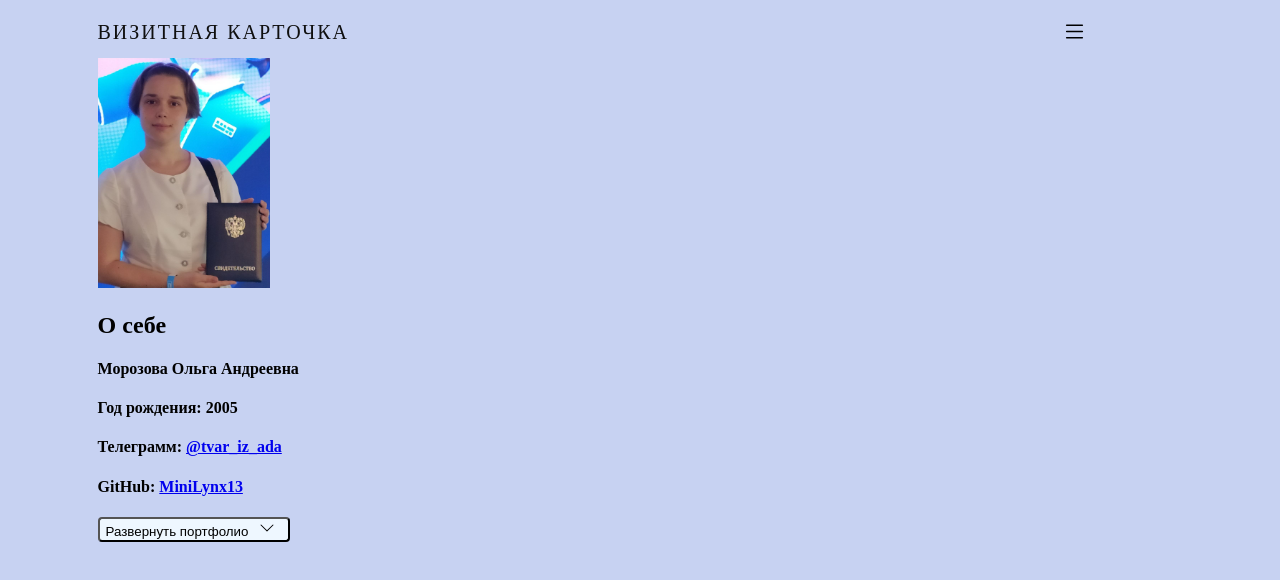
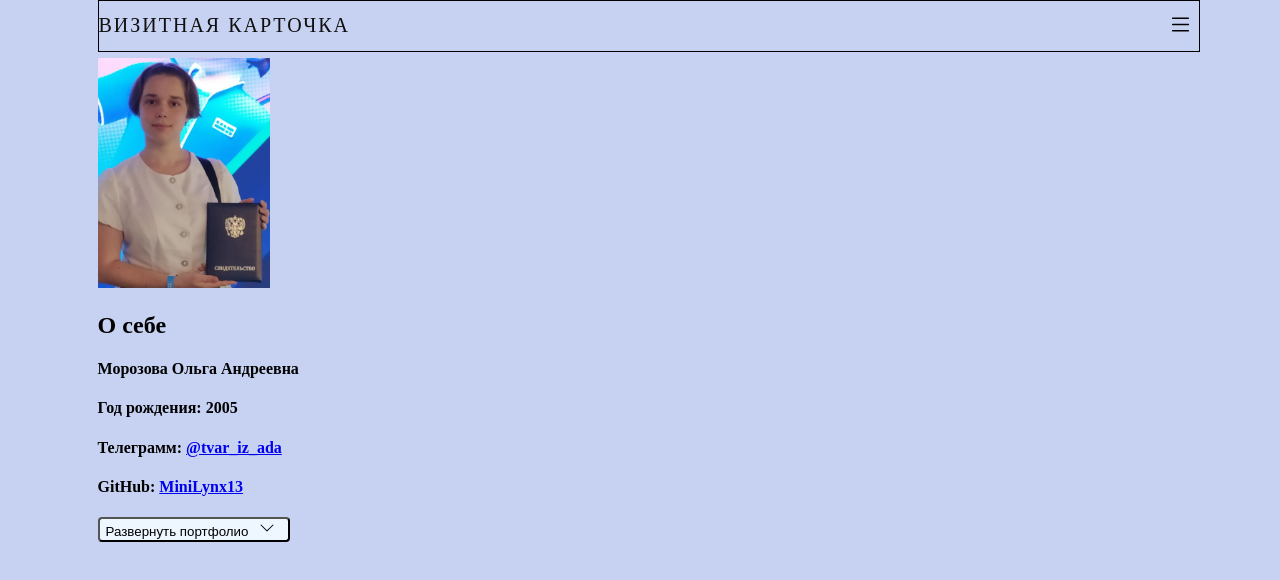
Before and after one commit to MiniLynx13/Laba_3, a plain HTML site: page index.html in a window 1280 px wide. Drawn offline with Linux system fonts and the light colour scheme.

Commit message:
Update style.css

```diff
--- a/style.css
+++ b/style.css
@@ -8,18 +8,21 @@ body {
     display: none !important;
     }
     .container {
-    position: relative;
+	position: relative;
     left: 15px;
     width: 1095px;
     margin: 0 auto;  /* сайт остаётся по центру при смене масштаба */
 
     }
     .header {
-    left: 100px;
+	position: fixed;
     display: flex;
+	top: 0px;
+	width: 1100px;
     align-items: center;
     justify-content: space-between;
-
+    background-color: #c7d2f2;
+	border: 1px solid black;
     }
     .header__logo {
     font-size: 20px;
@@ -30,8 +33,7 @@ body {
     }
 
     .header__menu {
-        position: relative;
-        left: -100px;
+    position: relative;
     }
     .header__menu .menu__btn {
     background: transparent;
@@ -68,6 +70,10 @@ body {
     from { transform: translateY(90%);}
     }
 
+	.header_img_main {
+	padding: 50px 0 0 0;
+	}
+
     .portfolio__btn {
 	background: #eef7ff;
 	color: #000000;
@@ -91,7 +97,6 @@ body {
     background: #fbe8e2;
     width: 1065;
     border: 1px solid black;
-    position: relative;
     left: -10px;
 
     }
```
